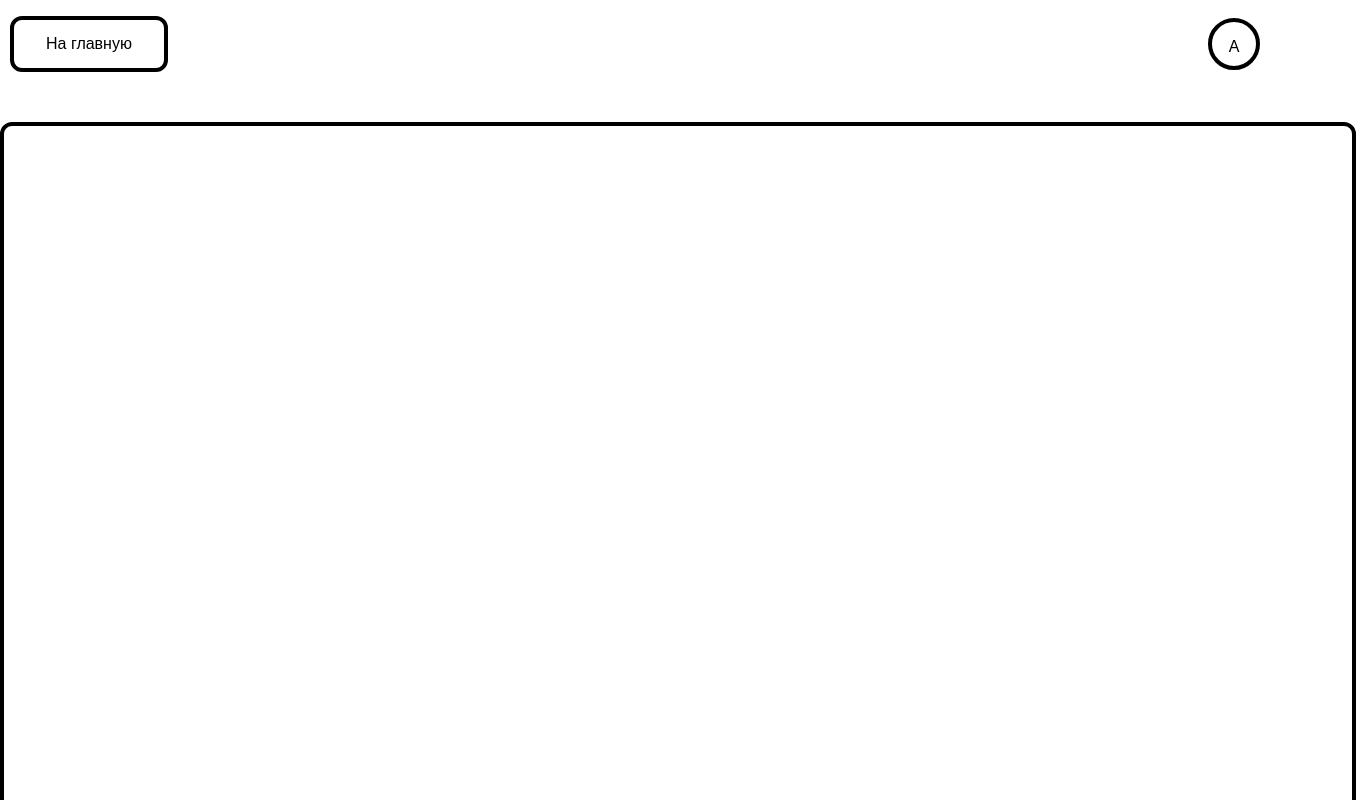
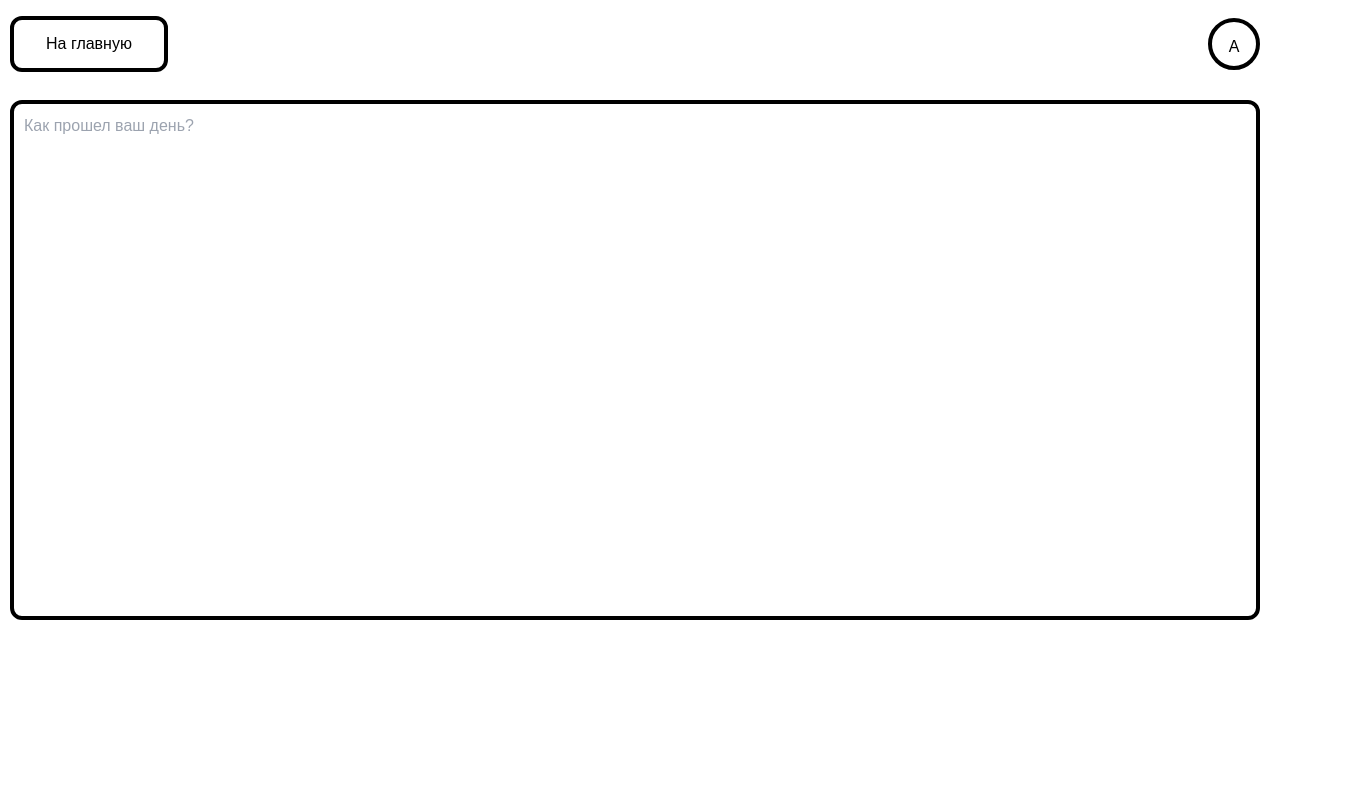
Before and after one commit to kleprer/diary, a Next.js app: page /dairy in a window 1280 px wide. Shown: the top 800 px of the page, 1356 px wide, since content can reach past the window. Built offline with nearby package versions, Linux system fonts and the light colour scheme; a web font is replaced by a local one.

Commit message:
adding textarea to diarywindow (not fully styled but it works so yeah)

```diff
--- a/components/DairyWindow.jsx
+++ b/components/DairyWindow.jsx
@@ -2,8 +2,12 @@ import React from "react";
 
 const DairyWindow = () => {
     return (
-        <div className="w-[1356px] h-[769px] border-black border-4 rounded-xl m-auto mt-[42px]">
-
+        <div className="h-[520px] mb-[20px] ml-[10px] mr-[20px]
+        border-black border-[4px] rounded-xl mt-[20px]">
+            <textarea className="peer w-full min-h-full  resize-none p-[10px]
+            outline-none focus:border-t-transparent  rounded-xl
+            focus:outline-0 disabled:resize-none disabled:border-0"
+            placeholder="Как прошел ваш день?"></textarea>
         </div>
     )
 }
```
